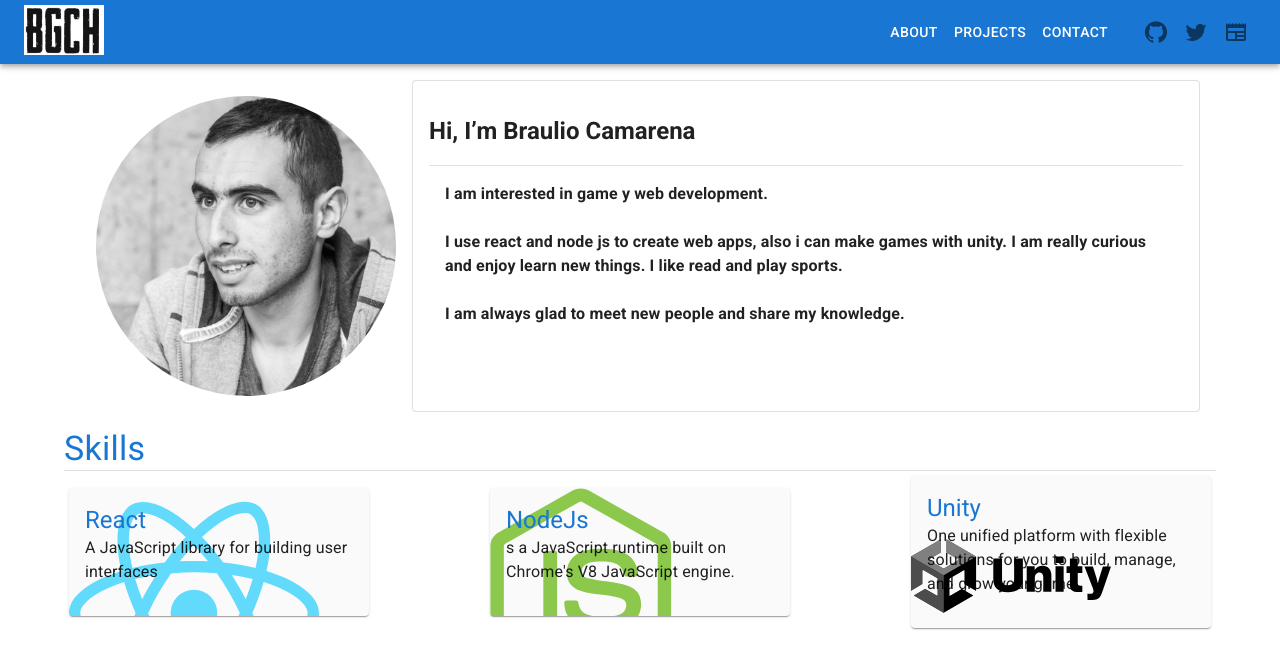
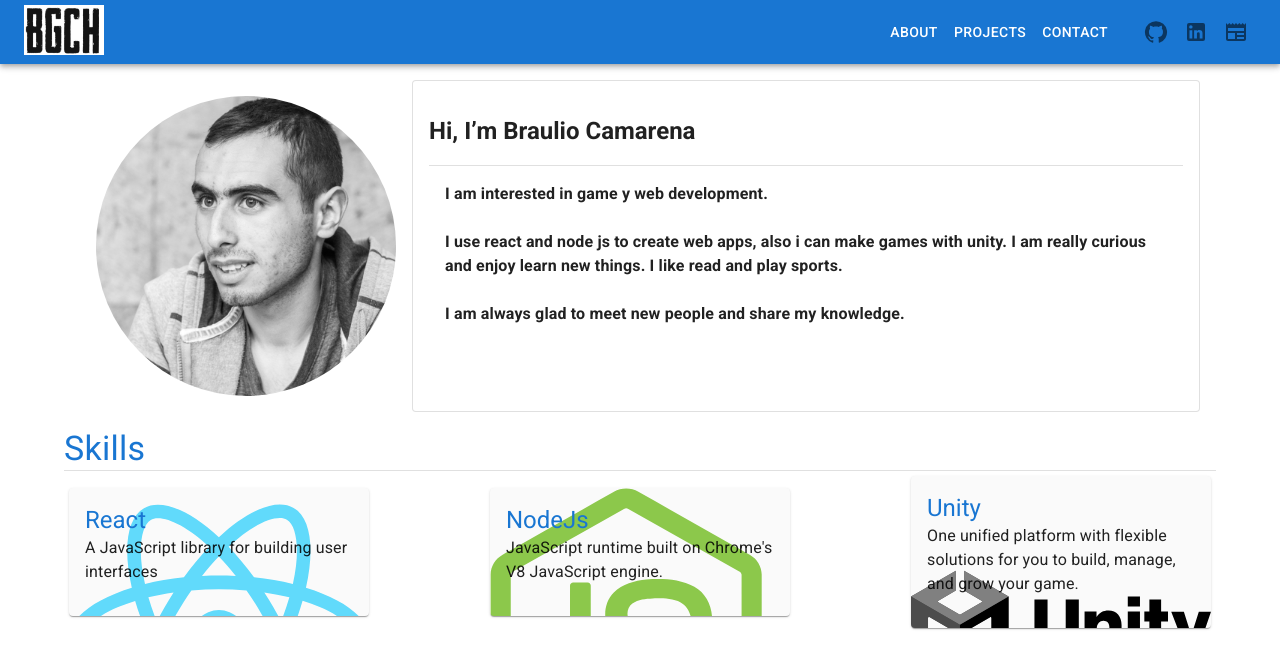
Before and after one commit to BrauCamaH/portfolio, a Gatsby site: page / in a window 1280 px wide. Built offline with nearby package versions, Linux system fonts and the light colour scheme; Gatsby itself is replaced by a stand-in of ours.

Commit message:
fix skills and social

```diff
--- a/src/components/skillcard.js
+++ b/src/components/skillcard.js
@@ -1,10 +1,5 @@
 import * as React from "react";
-import {
-  Card,
-  CardActions,
-  CardContent,
-  Typography,
- } from "@mui/material";
+import { Card, CardActions, CardContent, Typography } from "@mui/material";
 import { css } from "@emotion/react";
 export default function SkillCard({ name, description, image }) {
   return (
@@ -15,6 +10,7 @@ export default function SkillCard({ name, description, image }) {
         background-image: url(${image});
         background-repeat: no-repeat;
         margin: 5px;
+        background-size: cover;
       `}
     >
       <CardContent>
--- a/src/components/skills.js
+++ b/src/components/skills.js
@@ -15,7 +15,7 @@ const skills = [
   {
     name: "NodeJs",
     description:
-      "s a JavaScript runtime built on Chrome's V8 JavaScript engine.",
+      "JavaScript runtime built on Chrome's V8 JavaScript engine.",
     image: "node.svg",
   },
   {
--- a/src/components/social.js
+++ b/src/components/social.js
@@ -1,20 +1,26 @@
 import * as React from "react";
 
 import { IconButton } from "@mui/material";
-import { GitHub, Twitter, Newspaper } from "@mui/icons-material";
+import { GitHub, LinkedIn, Newspaper } from "@mui/icons-material";
 
 export default function Social() {
   return (
     <div>
+      <a href="https://github.com/BrauCamaH">
         <IconButton variant="outlined">
           <GitHub />
         </IconButton>
+      </a>
+      <a href="https://www.linkedin.com/in/braulio-guadalupe-camarena-huerta-111b4a16a/">
         <IconButton variant="outlined">
-        <Twitter />
+          <LinkedIn />
         </IconButton>
+      </a>
+      <a href="https://medium.com/@braulio-camarenah">
         <IconButton variant="outlined">
           <Newspaper />
         </IconButton>
+      </a>
     </div>
   );
 }
```
Lines whose indentation alone changed are shown as unchanged.
